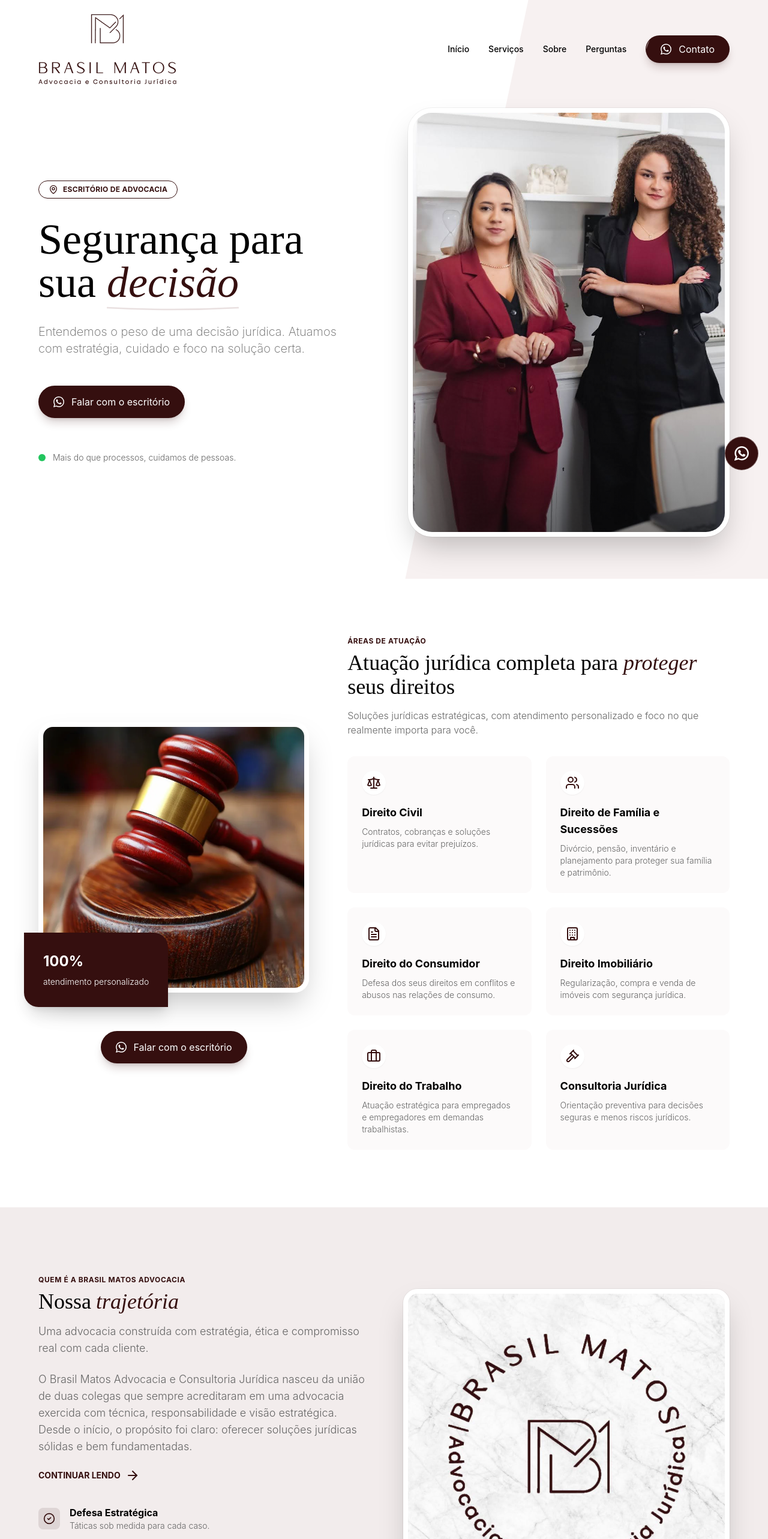
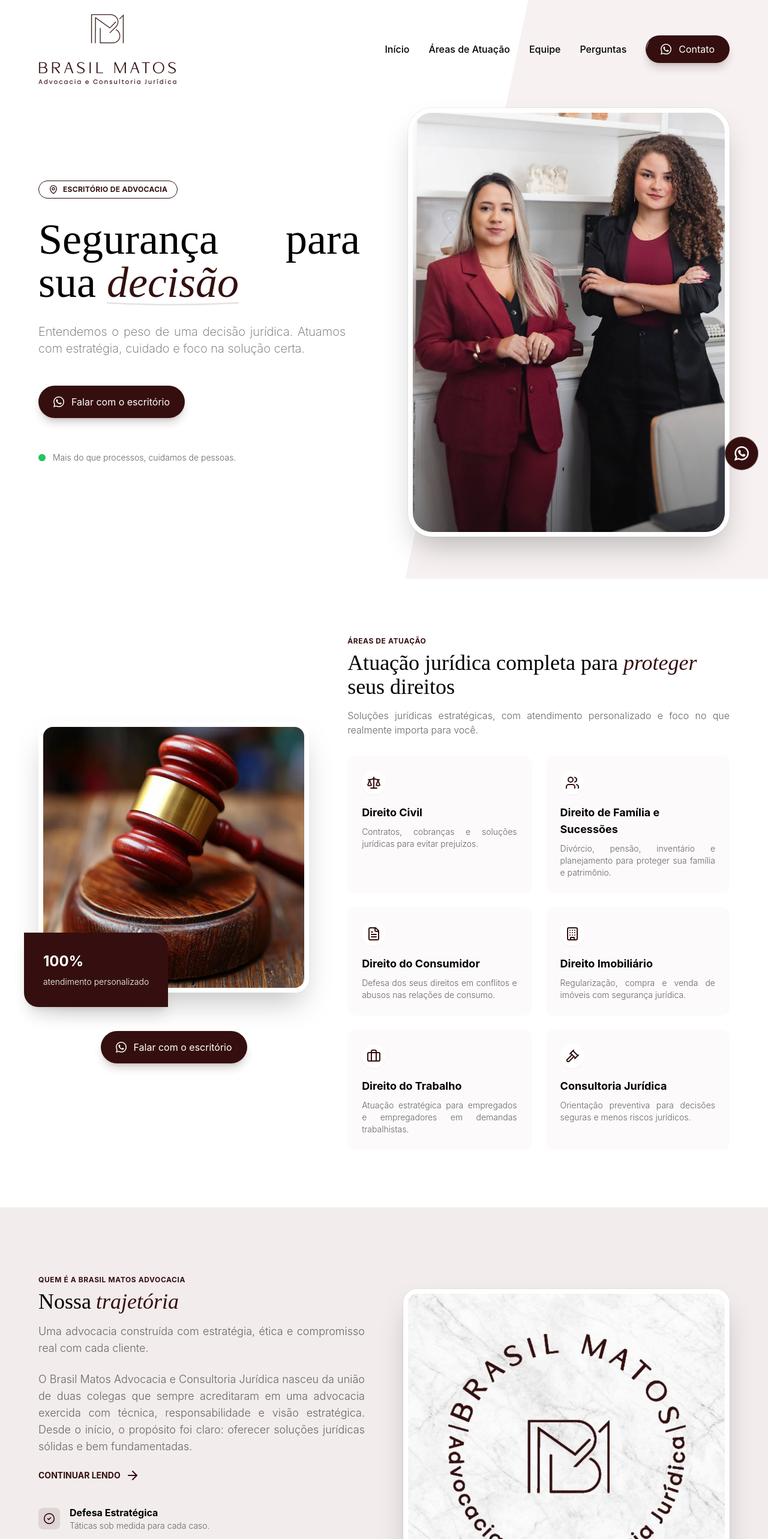
Before and after one commit to Paper-Street-Softwares/SOP-Brasil-Matos, a React (Vite) app: page /#home in a window 1280 px wide. Shown: the top 2566 px of the page at 60% size. Built offline with nearby package versions, Linux system fonts and the light colour scheme.

Commit message:
fix: Ajustes na Navbar

```diff
--- a/src/components/sections/AboutNovoTemplate.jsx
+++ b/src/components/sections/AboutNovoTemplate.jsx
@@ -80,7 +80,7 @@
                     {content.texts.about.miniTag}
                   </span>
                   <h2
-                    className={`text-3xl md:text-4xl font-mainFont font-medium mb-4 flex flex-wrap gap-2 ${text}`}
+                    className={`text-3xl md:text-4xl font-mainFont font-medium mb-4 flex flex-wrap gap-2 text-justify ${text}`}
                   >
                     {content.texts.about.FirstPartTitle}
                     <span className={`${textDestaque}`}>
@@ -89,12 +89,12 @@
                     {content.texts.about.SecondPartTitle}
                   </h2>
                   <p
-                    className={`font-secondFont font-light text-sm tablet1:text-lg leading-relaxed ${textOpacity}`}
+                    className={`font-secondFont font-light text-sm tablet1:text-lg leading-relaxed text-justify ${textOpacity}`}
                   >
                     {content.texts.about.subtitle}
                   </p>
                   <p
-                    className={`font-secondFont font-light text-sm tablet1:text-lg leading-relaxed mt-6 ${textOpacity}`}
+                    className={`font-secondFont font-light text-sm tablet1:text-lg leading-relaxed mt-6 text-justify ${textOpacity}`}
                   >
                     {content.texts.about.paragraph}
                   </p>
@@ -111,7 +111,7 @@
                 </div>
 
                 {/* Lista de benefícios */}
-                <div className="space-y-4">
+                <div className="space-y-4 text-justify">
                   {[
                     {
                       title: 'Defesa Estratégica',
@@ -127,11 +127,11 @@
                         <CheckCircle2 className="w-5 h-5" />
                       </div>
                       <div>
-                        <h3 className={`font-bold font-secondFont ${text}`}>
+                        <h3 className={`font-bold font-secondFont ${text} text-justify`}>
                           {item.title}
                         </h3>
                         <p
-                          className={`text-sm font-secondFont font-light ${textOpacity}`}
+                          className={`text-sm font-secondFont font-light ${textOpacity} text-justify`}
                         >
                           {item.desc}
                         </p>
@@ -199,7 +199,7 @@
             className="font-secondFont bg-white p-4 rounded-md"
             closeIcon={<X size={20} />}
             header={
-              <span className="font-secondFont px-4">
+              <span className="font-secondFont px-4 text-justify">
                 {content.texts.about.titleModal}
               </span>
             }
@@ -213,7 +213,7 @@
             }}
           >
             <div className="text-paragraph3 px-4 pb-4">
-              <p className={`mt-[15px] mb-[20px] ${textOpacity}`}>
+              <p className={`mt-[15px] mb-[20px] text-justify ${textOpacity}`}>
                 {content.texts.about.modal}
               </p>
               <ButtonReflexo
--- a/src/components/sections/CtaNovoTemplate.jsx
+++ b/src/components/sections/CtaNovoTemplate.jsx
@@ -49,12 +49,12 @@
               {content.texts.ctaSecondary.miniTag}
             </span>
             <h2
-              className={`text-4xl md:text-[48px] leading-[48px] font-mainFont font-light mb-6 ${text}`}
+              className={`text-4xl md:text-[48px] leading-[40px] font-mainFont font-light mb-6 ${text}`}
             >
               {content.texts.ctaSecondary.title}
             </h2>
             <p
-              className={`text-lg font-secondFont font-light md:text-xl max-w-2xl mx-auto mb-10 ${textOpacity}`}
+              className={`text-lg font-secondFont font-light md:text-xl max-w-2xl mx-auto mb-6 text-justify ${textOpacity}`}
             >
               {content.texts.ctaSecondary.subtitle}
             </p>
--- a/src/components/sections/FaqNovoTemplate.jsx
+++ b/src/components/sections/FaqNovoTemplate.jsx
@@ -57,7 +57,7 @@
                 {content.texts.faq.title}
               </h2>
               <p
-                className={`text-sm font-secondFont font-light opacity-90 ${textOpacity}`}
+                className={`text-sm font-secondFont font-light opacity-90 text-justify ${textOpacity}`}
               >
                 {content.texts.faq.subtitle}
               </p>
@@ -78,12 +78,12 @@
                 >
                   <AccordionTrigger
                     colorMode={colorMode}
-                    className={`text-lg font-medium font-secondFont text-left py-6 ${text}`}
+                    className={`text-lg font-medium font-secondFont py-6 text-justify ${text}`}
                   >
                     {faq.question}
                   </AccordionTrigger>
                   <AccordionContent
-                    className={`font-secondFont font-light pb-6 leading-relaxed ${textOpacity}`}
+                    className={`font-secondFont font-light pb-6 leading-relaxed text-justify ${textOpacity}`}
                   >
                     {faq.answer}
                   </AccordionContent>
--- a/src/components/sections/FeaturesNovaTemplate.jsx
+++ b/src/components/sections/FeaturesNovaTemplate.jsx
@@ -98,10 +98,10 @@
                   <div
                     className={`absolute -bottom-6 -left-6 ${bgObservation} ${textObservation} p-8 rounded-tr-3xl rounded-bl-3xl shadow-xl max-w-xs`}
                   >
-                    <p className="font-secondFont text-2xl font-bold mb-2">
+                    <p className="font-secondFont text-2xl font-bold mb-2 text-justify">
                       {content.texts.features.titleMessageFeature}
                     </p>
-                    <p className="text-sm font-secondFont font-light">
+                    <p className="text-sm font-secondFont font-light text-justify">
                       {content.texts.features.subtitleMessageFeature}
                     </p>
                   </div>
@@ -155,7 +155,9 @@
                     {content.texts.features.title}
                   </h1>
 
-                  <p className={`font-secondFont font-light ${textOpacity}`}>
+                  <p
+                    className={`font-secondFont font-light text-justify ${textOpacity}`}
+                  >
                     {content.texts.features.subtitle}
                   </p>
                 </div>
@@ -172,12 +174,12 @@
                         {feature.icon}
                       </div>
                       <h1
-                        className={`font-secondFont font-bold text-lg mb-2 ${text} ${hoverTextCard} transition-all`}
+                        className={`font-secondFont font-bold text-lg mb-2 ${text} ${hoverTextCard} transition-all `}
                       >
                         {feature.title}
                       </h1>
                       <p
-                        className={`text-sm font-secondFont font-light ${textOpacity} ${hoverTextCard} transition-all`}
+                        className={`text-sm font-secondFont font-light ${textOpacity} ${hoverTextCard} transition-all text-justify`}
                       >
                         {feature.subtitle}
                       </p>
--- a/src/components/sections/FooterNovoTemplate.jsx
+++ b/src/components/sections/FooterNovoTemplate.jsx
@@ -55,7 +55,7 @@
         <footer className={`${textOpacity}`}>
           <div className="container mx-auto">
             <div
-              className={`grid sm:grid-cols-2 lg:grid-cols-3 ${grid} items-start gap-12 tablet2:gap-2 desktop1:gap-12 mb-8 w-full`}
+              className={`grid sm:grid-cols-2 lg:grid-cols-3 ${grid} items-start gap-12 tablet2:gap-2 desktop1:gap-12 mb-8 w-full text-justify`}
             >
               {/* Logo e infos */}
               <div className="space-y-6">
@@ -202,7 +202,7 @@
 
             {/* Footer Bottom */}
             <div
-              className={` text-center font-secondFont text-sm ${textOpacity}`}
+              className={` text-justify font-secondFont text-sm ${textOpacity}`}
             >
               <p>&copy; {content.texts.footer.copyrightLine}</p>
               <br />
--- a/src/components/sections/HeroTemplateNovo.jsx
+++ b/src/components/sections/HeroTemplateNovo.jsx
@@ -104,13 +104,13 @@
               </div>
 
               <h1
-                className={` desktop1:text-start w-full text-4xl md:text-5xl lg:text-7xl font-medium leading-[1.1] ${text} `}
+                className={` desktop1:text-justify w-full text-4xl md:text-5xl lg:text-7xl font-medium leading-[1.1] ${text} `}
               >
                 {content.texts.hero.title}
               </h1>
 
               <p
-                className={`text-start desktop1:text-start text-lg md:text-xl leading-relaxed max-w-lg font-secondFont font-extralight ${textOpacity}`}
+                className={` text-lg md:text-xl leading-relaxed max-w-lg font-secondFont font-extralight text-justify ${textOpacity}`}
               >
                 {content.texts.hero.subtitle}
               </p>
--- a/src/components/sections/NavbarNovaTemplate.jsx
+++ b/src/components/sections/NavbarNovaTemplate.jsx
@@ -87,7 +87,7 @@
           </div>
 
           {/* Desktop Nav */}
-          <div className="hidden desktop1:flex items-center gap-8 text-sm font-secondFont font-medium">
+          <div className="hidden desktop1:flex items-center gap-8 text-md font-secondFont font-medium">
             {labels.map((item, index) => (
               <Link
                 to={ids[index]}
--- a/src/components/sections/SocialMediaTemplate.jsx
+++ b/src/components/sections/SocialMediaTemplate.jsx
@@ -68,7 +68,9 @@
                 {content.texts.about.aboutSocial.title}
               </h2>
 
-              <p className={`font-secondFont font-light ${textOpacity}`}>
+              <p
+                className={`font-secondFont font-light text-justify ${textOpacity}`}
+              >
                 {content.texts.about.aboutSocial.subtitle}
               </p>
             </div>
--- a/src/components/sections/StepsNovoTemplate.jsx
+++ b/src/components/sections/StepsNovoTemplate.jsx
@@ -130,7 +130,7 @@
                           {item.cardTitle}
                         </h1>
                         <p
-                          className={`text-sm font-light font-secondFont ${textOpacity}`}
+                          className={`text-sm font-light font-secondFont text-justify ${textOpacity}`}
                         >
                           {item.cardDescription}
                         </p>
--- a/src/content/content.jsx
+++ b/src/content/content.jsx
@@ -91,14 +91,14 @@
       },
       menuItems: [
         'Início',
-        'Serviços',
-        'Sobre',
+        'Áreas de Atuação',
+        'Equipe',
         'Perguntas',
         // 'Blog',
         // 'Perguntas',
         // 'Mapa',
       ],
-      menuId: ['home', 'feature', 'about', 'faq'],
+      menuId: ['home', 'feature', 'team', 'faq'],
       ariaLabel: 'Botão de Contato',
       ctaButtonText: 'Contato',
       ctaButtonTextResponsive: 'Contato',
@@ -112,7 +112,7 @@
             decisão
             <span>
               <svg
-                className="hero-underline absolute -bottom-1 left-0 w-full h-3 text-accent/30"
+                className="hero-underline absolute bottom-0 left-0 w-full h-3 text-accent/30"
                 viewBox="0 0 100 10"
                 preserveAspectRatio="none"
               >
```
Also changed, not shown: src/components/sections/TeamSection.jsx (+8 -6 lines).
